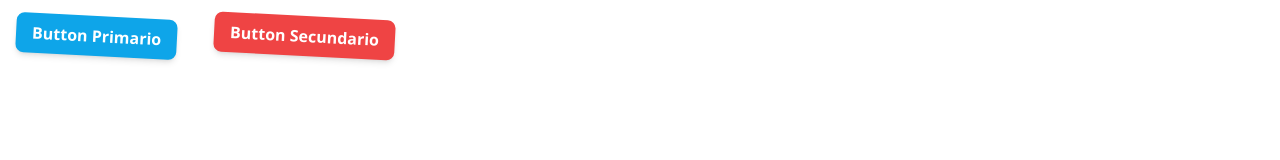
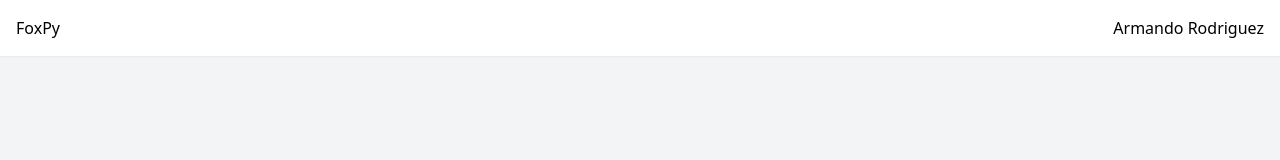
Before and after one commit to ajr250571/tailwind-node, a website: page src/index.html in a window 1280 px wide. Drawn offline with Linux system fonts and the light colour scheme.

Commit message:
commit navbar

```diff
--- a/index.html
+++ b/src/index.html
@@ -10,11 +10,12 @@
 
 </head>
 
-<body>
-    <div class="container mx-auto">
-        <button class="btn btn-primario">Button Primario</button>
-        <button class="btn btn-secundario">Button Secundario</button>
+<body class="bg-gray-100">
+    <div class="bg-white shadow-sm flex p-4">
+        <h6 class="flex-grow">FoxPy</h6>
+        <p>Armando Rodriguez</p>
     </div>
+
 
 </body>
 
```
Also changed, not shown: dist/output.css.
